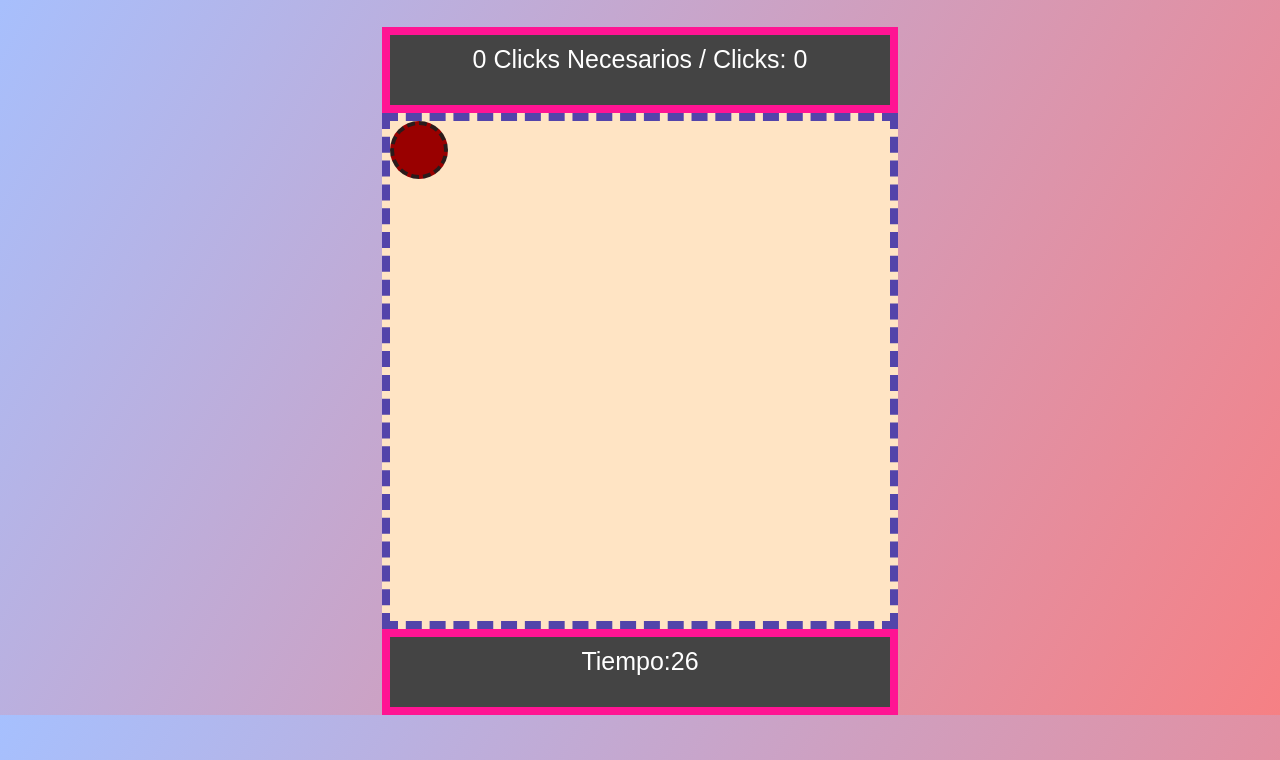
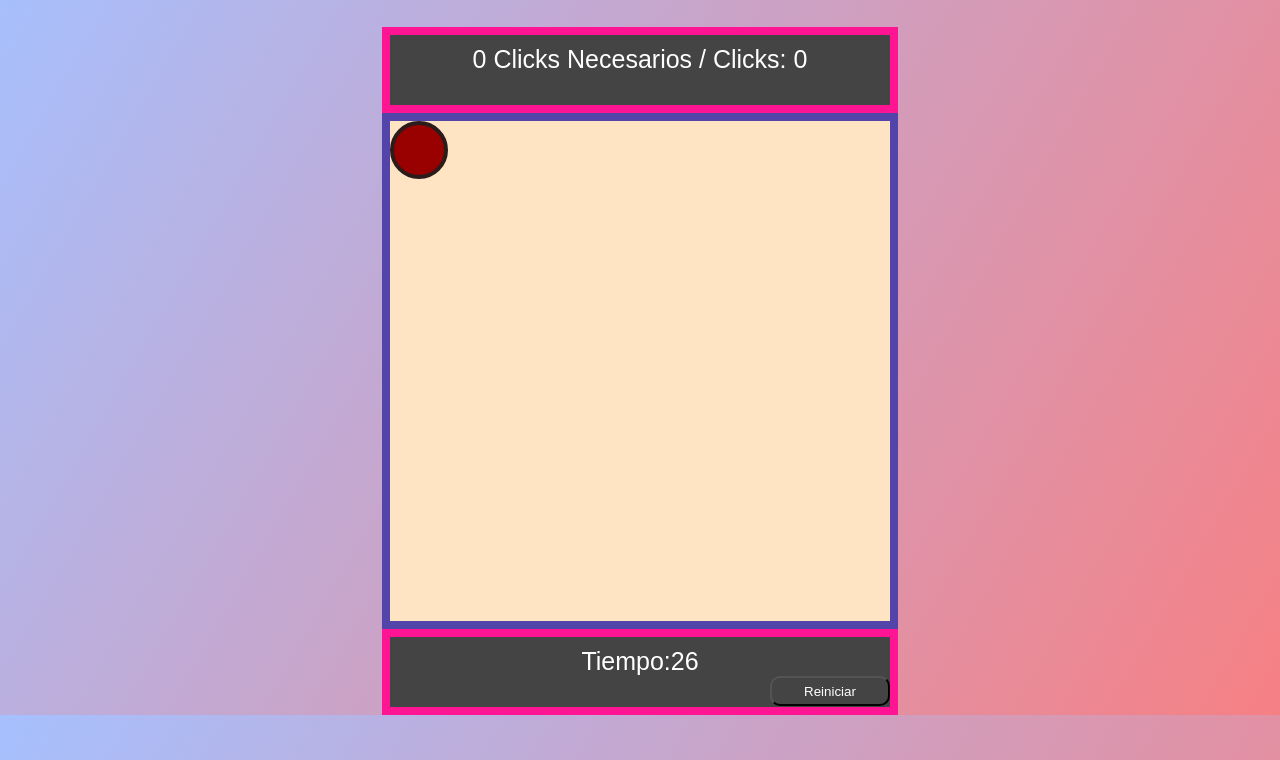
Before and after one commit to IveMery/clickgame, a plain HTML site: page index.html in a window 1280 px wide. Shown: the part 40-800 px from the top of the page. Drawn offline with Linux system fonts and the light colour scheme.

Commit message:
agregue reinicio

```diff
--- a/index.html
+++ b/index.html
@@ -20,7 +20,10 @@
     </div>
 <div class="contenedor_tiempo">
     <p id="tiempo"></p>
+    <div class="contenedorBtn"> <button type="button" id="reiniciar">Reiniciar</button></div>
+
     </div>
+
     <script src="index.js"></script>
 </body>
 
--- a/index.js
+++ b/index.js
@@ -46,3 +46,13 @@ var myVar =setInterval(restarTiempo, 1000);
 function myStopFunction() {
     clearInterval(myVar);
   }
+
+const btnReiniciar = document.getElementById('reiniciar')
+
+const reiniciarJuego =() =>{
+  window.location.reload()
+}
+
+btnReiniciar.onclick =() =>{
+  reiniciarJuego()
+}
--- a/style.css
+++ b/style.css
@@ -4,24 +4,26 @@
     font-family: sans-serif;
 }
 
-body{
+body {
     background-image: linear-gradient(120deg, #a6c0fe 0%, #f68084 100%);
 }
-h1{
+
+h1 {
     text-align: center;
 }
+
 .contenedor {
     padding: 0;
     margin: auto;
     width: 500px;
     height: 500px;
     background-color: bisque;
-    border: 8px dashed rgb(83, 68, 170);
+    border: 8px solid rgb(83, 68, 170);
 }
 
 .player {
     background-color: #900;
-    border: 4px dashed rgb(43, 27, 27);
+    border: 4px solid rgb(43, 27, 27);
     width: 50px;
     height: 50px;
     border-radius: 29px;
@@ -29,9 +31,10 @@ h1{
     transition: all 0.2s;
 }
 
-.player:active{
+.player:active {
     background-color: gold;
 }
+
 .contenedor_puntaje {
     margin: auto;
     width: 500px;
@@ -47,7 +50,7 @@ h1{
     padding: 10px 0;
 }
 
-.contenedor_tiempo{
+.contenedor_tiempo {
     margin: auto;
     width: 500px;
     height: 500px;
@@ -61,3 +64,16 @@ h1{
     text-align: center;
     padding: 10px 0;
 }
+
+.contenedorBtn {
+    display: flex;
+    justify-content: flex-end;
+}
+
+#reiniciar {
+    width: 120px;
+    height: 30px;
+    background-color: #444;
+    color: white;
+    border-radius: 10px;
+}
```
